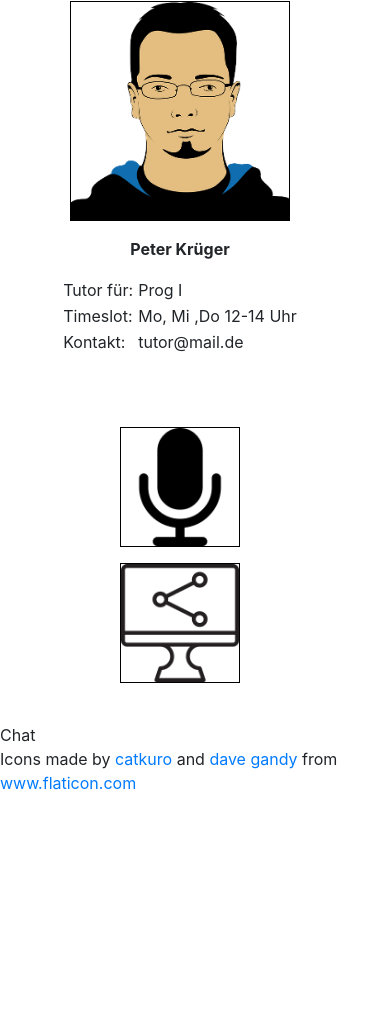
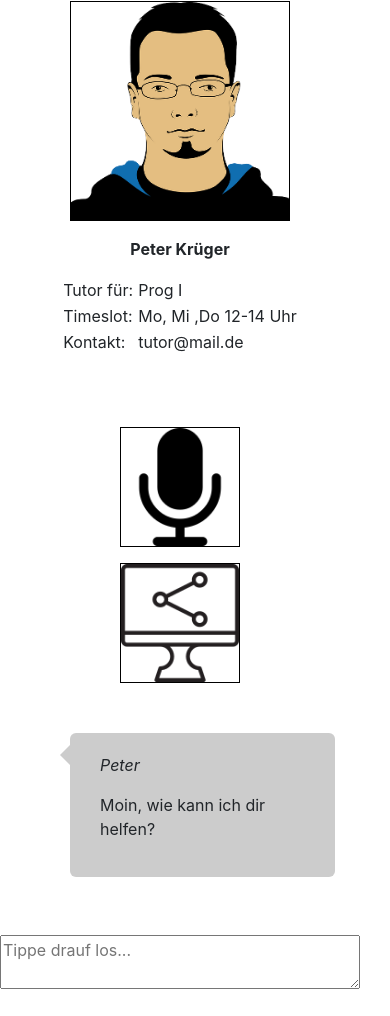
Before and after one commit to FosterR97/HciWise1920, a plain HTML site: page pages/tutor.html in a window 390 px wide. Shown: the part 73-1089 px from the top of the page. Before the commit the page ends 884 px from the top, so only its background shows below. Drawn offline with nearby package versions, Linux system fonts and the light colour scheme.

Commit message:
Implemented chat

```diff
--- /dev/null
+++ b/css/tutor/chat.css
@@ -0,0 +1,117 @@
+* {
+    box-sizing: border-box;
+}
+
+
+/* The actual timeline (the vertical ruler) */
+.timeline {
+    position: relative;
+    max-width: 600px;
+
+
+}
+
+/* The actual timeline (the vertical ruler) */
+.timeline::after {
+    content: '';
+    position: absolute;
+    width: 6px;
+    top: 0;
+    bottom: 0;
+    left: 50%;
+    margin-left: -3px;
+}
+
+/* Container around content */
+.container {
+    padding: 10px 40px;
+    position: relative;
+    background-color: inherit;
+    width: 50%;
+}
+
+
+
+/* Place the container to the left */
+.left {
+    left: 0;
+}
+
+/* Place the container to the right */
+.right {
+    left: 50%;
+}
+
+/* Add arrows to the right container (pointing left) */
+.right::before {
+    content: " ";
+    height: 0;
+    position: absolute;
+    top: 22px;
+    width: 0;
+    z-index: 1;
+    right: 30px;
+    border: medium solid #ccc;
+    border-width: 10px 0 10px 10px;
+    border-color: transparent transparent transparent #ccc;
+}
+
+/* Add arrows to the left container (pointing right) */
+.left::before {
+    content: " ";
+    height: 0;
+    position: absolute;
+    top: 22px;
+    width: 0;
+    z-index: 1;
+    left: 30px;
+    border: medium solid #ccc;
+    border-width: 10px 10px 10px 0;
+    border-color: transparent #ccc transparent transparent;
+}
+
+/* Fix the circle for containers on the right side */
+.right::after {
+    left: -16px;
+}
+
+/* The actual content */
+.content {
+    padding: 20px 30px;
+    background-color: #ccc;
+    position: relative;
+    border-radius: 6px;
+}
+
+/* Media queries - Responsive timeline on screens less than 600px wide */
+@media screen and (max-width: 980px) {
+    /* Place the timelime to the left */
+    .timeline::after {
+        left: 31px;
+    }
+
+    /* Full-width containers */
+    .container {
+        width: 100%;
+        padding-left: 70px;
+        padding-right: 25px;
+    }
+
+    /* Make sure that all arrows are pointing leftwards */
+    .container::before {
+        left: 60px;
+        border: medium solid #ccc;
+        border-width: 10px 10px 10px 0;
+        border-color: transparent #ccc transparent transparent;
+    }
+
+    /* Make sure all circles are at the same spot */
+    .left::after, .right::after {
+        left: 15px;
+    }
+
+    /* Make all right containers behave like the left ones */
+    .right {
+        left: 0%;
+    }
+}
--- a/js/tutor/main.js
+++ b/js/tutor/main.js
@@ -0,0 +1,5 @@
+function sendChatMessage(){
+    let text = document.getElementById('chatbox').value;
+    document.getElementById('chatbox').value = "";
+    document.getElementById('chat').innerHTML += "<div class=\"container right\"><div class=\"content\"><p><i>Max</i><br></p><p>"+ text +"</p></div></div>";
+}
--- a/pages/tutor.html
+++ b/pages/tutor.html
@@ -6,11 +6,12 @@
     <link href="../css/bootstrap.css" rel="stylesheet">
     <link href="../css/common/common.css" rel="stylesheet">
     <link href="../css/tutor/main.css" rel="stylesheet">
+    <link href="../css/tutor/chat.css" rel="stylesheet">
     <script src="https://code.jquery.com/jquery-3.2.1.slim.min.js" integrity="sha384-KJ3o2DKtIkvYIK3UENzmM7KCkRr/rE9/Qpg6aAZGJwFDMVNA/GpGFF93hXpG5KkN" crossorigin="anonymous"></script>
     <script src="../js/bootstrap.js"></script>
     <script src="../js/tutor/main.js"></script>
 </head>
-<body>
+<body onload="alert('Du befindest dich nun im Live-Chat mit deinem Tutor')">
     <div class="header">
         <img src="../images/logo_big.png" style="max-height: 55px;" />
         <span style="float: right; padding-right: 30px; padding-top: 12px"><a href="menu.html" style="padding-right:20px">Profile</a><a href="login.html">Logout</a></span>
@@ -48,9 +49,24 @@
         </div>
         <div class="col-lg-9 col-sm-12">
             <br />
-            Chat
+            <div class="timeline" id="chat">
+            <div class="container left">
+                <div class="content">
+                    <p><i>Peter</i><br></p>
+                    <p>Moin, wie kann ich dir helfen?</p>
+                </div>
+            </div>
+
+        </div>
+            <br />
+            <br />
+            <textarea id="chatbox" style="width: 100%;" placeholder="Tippe drauf los..."></textarea>
+            <br />
+            <br/>
+            <button class="btn btn-info" onclick="sendChatMessage()">Senden</button>
         </div>
     </div>
-    <p>Icons made by <a href="https://www.flaticon.com/authors/catkuro" title="catkuro">catkuro</a> and <a href="https://www.flaticon.com/authors/dave-gandy" title="dave gandy">dave gandy</a> from <a href="https://www.flaticon.com/" title="Flaticon">www.flaticon.com</a></p>
+    <br />
+    <p align="center">Icons made by <a href="https://www.flaticon.com/authors/catkuro" title="catkuro">catkuro</a> and <a href="https://www.flaticon.com/authors/dave-gandy" title="dave gandy">dave gandy</a> from <a href="https://www.flaticon.com/" title="Flaticon">www.flaticon.com</a><br>&copy; HCI Group 19</p>
 </body>
 </html>
```
